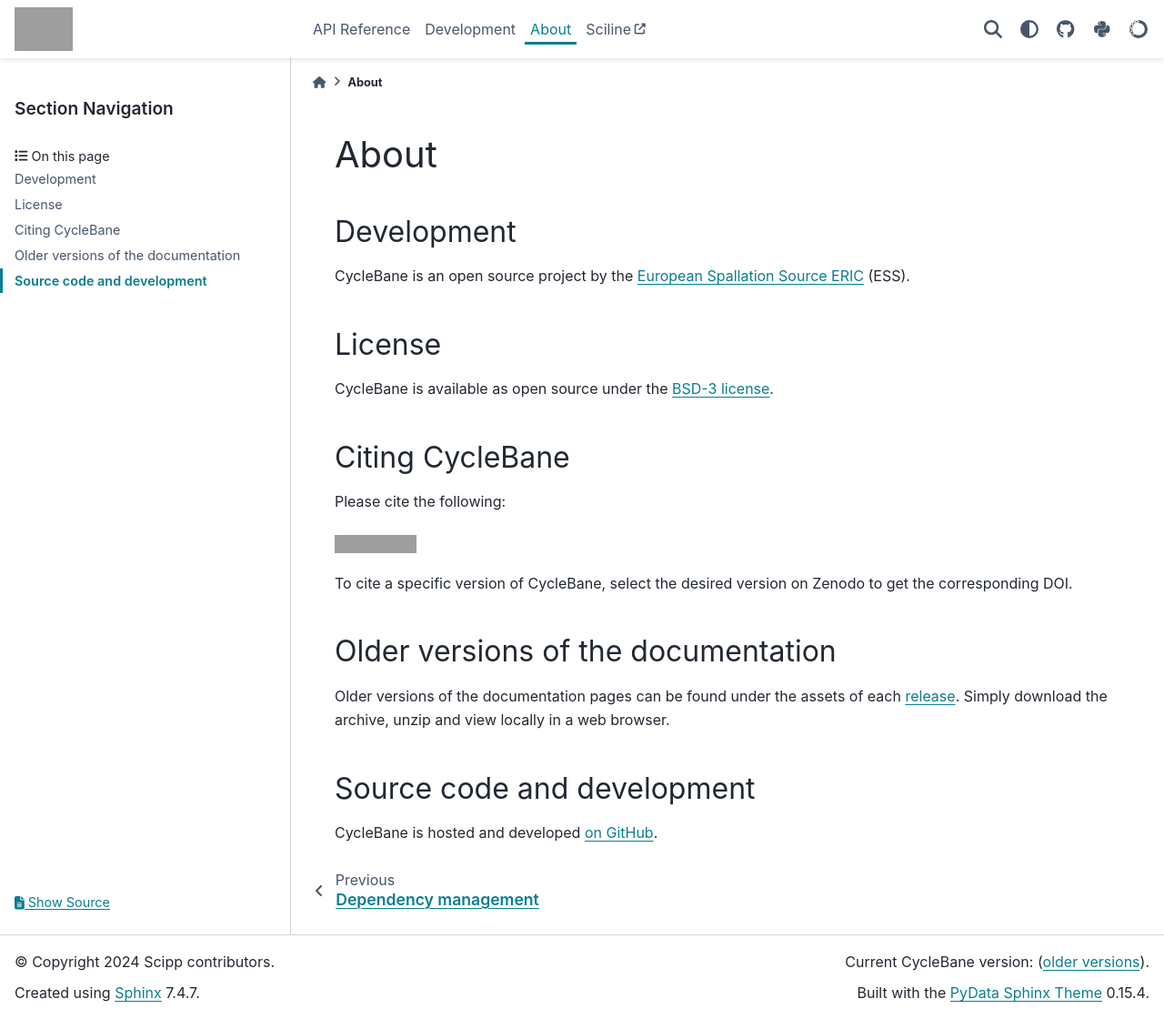
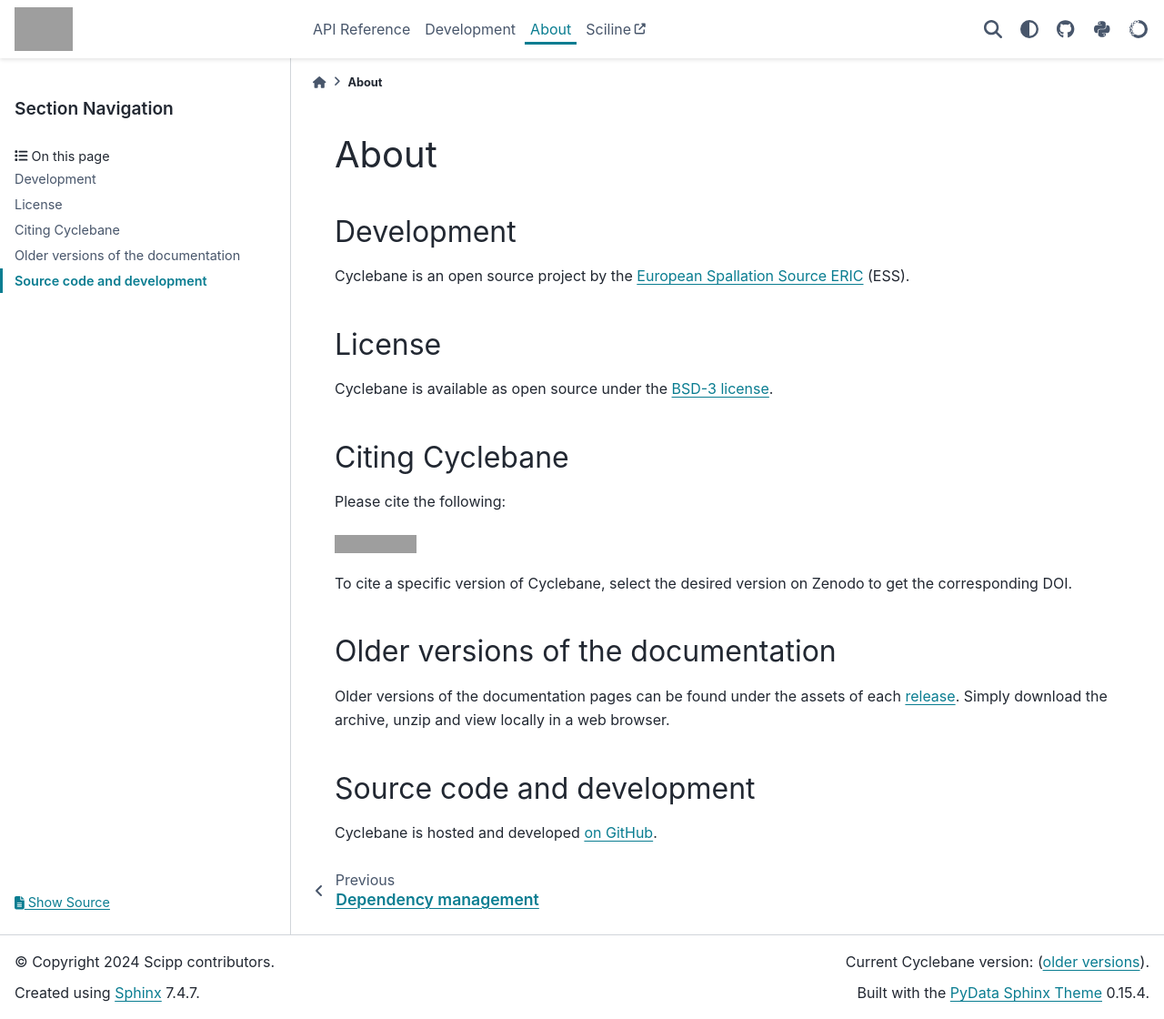
Before and after one commit to scipp/cyclebane, a Sphinx documentation site: the page built from docs/about/index.md, in a window 1280 px wide and 1120 px high. Shown: the whole window at 91% size. Built offline with Sphinx 7.4.7 and the PyData theme 0.15.4, drawn with Linux system fonts in a browser that asks for light colours; the version number could not be read and is left out; grey boxes are pictures that could not be loaded.

```diff
--- a/docs/about/index.md
+++ b/docs/about/index.md
@@ -2,19 +2,19 @@
 
 ## Development
 
-CycleBane is an open source project by the [European Spallation Source ERIC](https://europeanspallationsource.se/) (ESS).
+Cyclebane is an open source project by the [European Spallation Source ERIC](https://europeanspallationsource.se/) (ESS).
 
 ## License
 
-CycleBane is available as open source under the [BSD-3 license](https://opensource.org/licenses/BSD-3-Clause).
+Cyclebane is available as open source under the [BSD-3 license](https://opensource.org/licenses/BSD-3-Clause).
 
-## Citing CycleBane
+## Citing Cyclebane
 
 Please cite the following:
 
 [![DOI](https://zenodo.org/badge/FIXME.svg)](https://zenodo.org/doi/10.5281/zenodo.FIXME)
 
-To cite a specific version of CycleBane, select the desired version on Zenodo to get the corresponding DOI.
+To cite a specific version of Cyclebane, select the desired version on Zenodo to get the corresponding DOI.
 
 ## Older versions of the documentation
 
@@ -23,4 +23,4 @@ Simply download the archive, unzip and view locally in a web browser.
 
 ## Source code and development
 
-CycleBane is hosted and developed [on GitHub](https://github.com/scipp/cyclebane).
+Cyclebane is hosted and developed [on GitHub](https://github.com/scipp/cyclebane).
--- a/docs/conf.py
+++ b/docs/conf.py
@@ -9,7 +9,7 @@ import cyclebane
 sys.path.insert(0, os.path.abspath('.'))
 
 # General information about the project.
-project = u'CycleBane'
+project = u'Cyclebane'
 copyright = u'2024 Scipp contributors'
 author = u'Scipp contributors'
 
@@ -182,7 +182,7 @@ html_sidebars = {
     "**": ["sidebar-nav-bs", "page-toc"],
 }
 
-html_title = "CycleBane"
+html_title = "Cyclebane"
 html_logo = "_static/logo.svg"
 html_favicon = "_static/favicon.ico"
 
```
Also changed, not shown: CONTRIBUTING.md (+4 -4 lines), README.md (+1 -1 lines), docs/index.md (+1 -1 lines), .copier-answers.yml, 1 other file.
